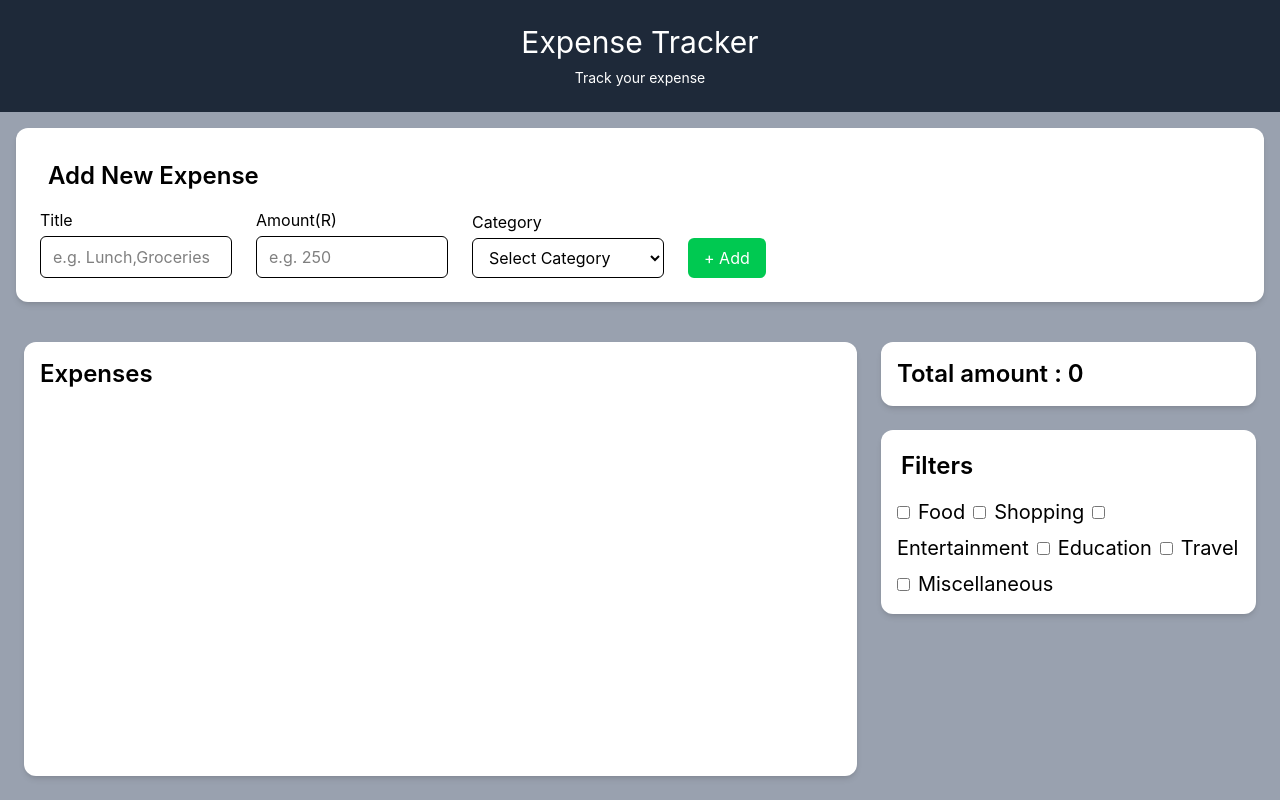
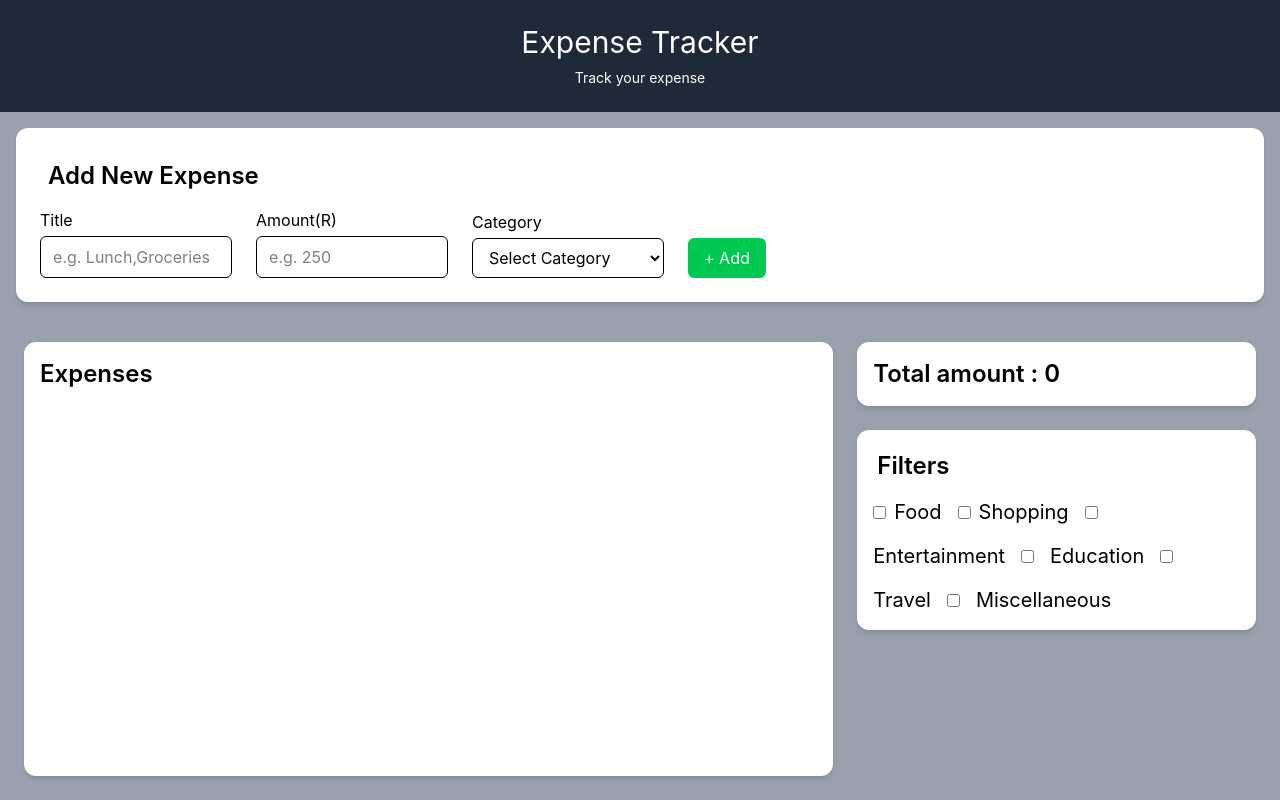
Before and after one commit to Mainkaifhoon/Expensetracker, a React (Vite) app: page / in a window 1280 px wide. Built offline with nearby package versions, Linux system fonts and the light colour scheme.

Commit message:
Added filter

```diff
--- a/src/App.jsx
+++ b/src/App.jsx
@@ -198,7 +198,7 @@ const App = () => {
             {" "}
             {/* Filter Section  */}
             <p className=" text-2xl font-semibold p-1">Filters</p>
-            <div className="flex gap-2 flex-wrap justify-start mt-3 items-center text-xl">
+            <div className="flex gap-4 flex-wrap justify-start mt-3 items-center text-xl">
               <div className="flex items-center gap-2">
                 <input
                   onChange={(e) => {
```
